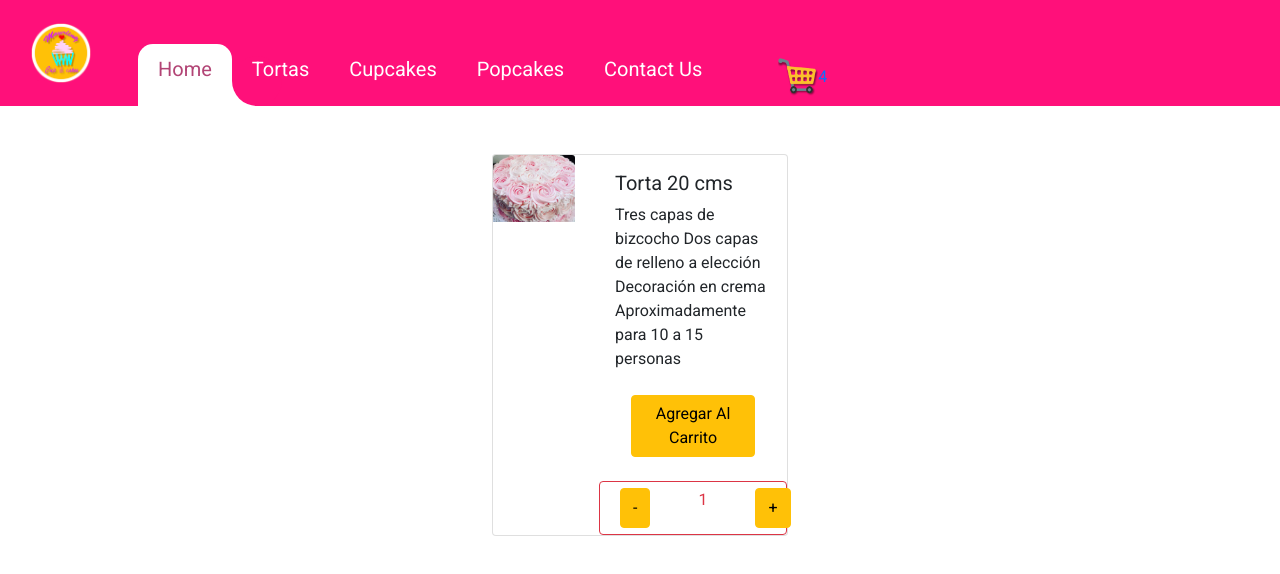
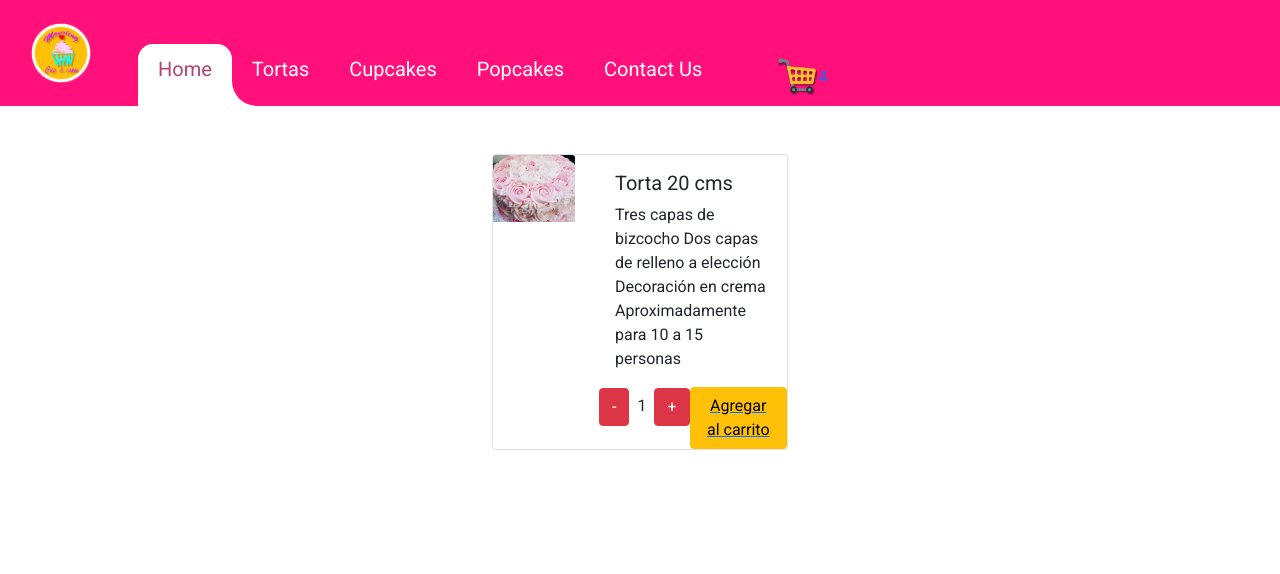
Before and after one commit to ManuJeldes/proyecto, a React (Create React App) app: page /item-detail/1 in a window 1280 px wide. Shown: the top 574 px of the page. Built offline with nearby package versions, Linux system fonts and the light colour scheme.

Commit message:
se comitea desafio 9 arreglo de sincronizar counter

```diff
--- a/src/componentes/ItemCount.jsx
+++ b/src/componentes/ItemCount.jsx
@@ -1,32 +1,94 @@
+// import React from 'react';
+// import { Fragment } from 'react/cjs/react.production.min';
+// import { Link } from 'react-router-dom';
+
+// export function ItemCount ({productos, count, setCount}){
+
+// const inicio=1
+
+//     function contando(event){
+//         if(count<productos.stock){
+//             setCount(count + 1)
+//         }else{
+//             alert("producto sin stock")
+//         }
+//     }
+
+//     function restar(event){
+//         if(count>inicio){
+//             setCount(count -1)
+//         }
+//     }
+
+//     function agregar(event){
+//         {alert(`se ha agregado ${count} helados al carrito`)}
+//     }
+
+//     return(
+//         <Fragment>
+//         <tr>
+//             <td><button className='btn btn-success' onClick={contando}>+</button></td>
+//             <td className='px-2'>{count}</td>
+//             <td><button className='btn btn-danger' onClick={restar}>-</button></td>
+//             <Link to="/cart">
+//             <td><button className='btn btn-primary' onClick={agregar}>Agregar al carrito</button></td>
+//             </Link>
+//         </tr>
+//         </Fragment>
+//     )
+// };
+
+
+
+
+
+
+
+
+
+
+
+
+
 import React from 'react'
-import { useState} from 'react'
+import { useState, Fragment} from 'react'
+import {Link} from 'react-router-dom'
 
-function ItemCount ({stock}){
+function ItemCount ({stock,productos}){
     const [count,setCount]=useState(1)
 
     const inicio=1
 
+    function sumar (event){
+        if(count<stock){
+            setCount(count+1)
+        }else{
+            alert("Producto sin stock suficiente")
+        }
+    }
+
+    function restar(event){
+        if(count>inicio){
+            setCount(count-1)
+        }
+    }
+
+    function agregarCarrito (event){
+        alert(`Producto agregado al carrito`)
+    }
+
     return(
-        <div className=" d-flex item-count btn btn-outline-danger">
+        <Fragment>
+        <tr>
+            <td><button className='btn btn-danger' onClick={restar}>-</button></td>
+              <td className='px-2'>{count}</td>
+            <td><button className='btn btn-danger' onClick={sumar}>+</button></td>
+            <Link to="/cart">
+            <div class="d-grid gap-2"><button className='btn btn-warning' type="button" onClick={agregarCarrito}>Agregar al carrito</button></div>
+            </Link>
+        </tr>
+        </Fragment>
 
-            <button  className="btn btn-warning ms-2 me-5"
-            onClick={() => {
-                if(count>inicio) {setCount(count-1)}
-            }}>
-            -
-            </button>
-
-            <p>{count}</p>
-
-            <button className="btn btn-warning ms-5"
-             onClick={() => {
-                 if(count<stock) {setCount(count+1)}
-                 else{alert("Producto sin stock suficiente")}
-
-            }}>
-            +
-            </button>
-        </div>
     )
 }
 
--- a/src/componentes/ItemDetailContainer.jsx
+++ b/src/componentes/ItemDetailContainer.jsx
@@ -50,9 +50,9 @@ function ItemDetailContainer () {
                     <div className="card-body">
                         <h5 className="card-title">{products.nombre}</h5>
                         <p className="card-text">{products.descripcion}</p>
-                    <Link className="nav-link" to="/cart" exact>
+                    {/* <Link className="nav-link" to="/cart" exact>
                         <a href="" className="d-flex btn btn-warning" >Agregar Al Carrito</a>
-                    </Link>
+                    </Link> */}
                     </div>
                     <ItemCount onAdd={()=> {} } stock={products.stock} initial={1}/>
                 </div>
```
